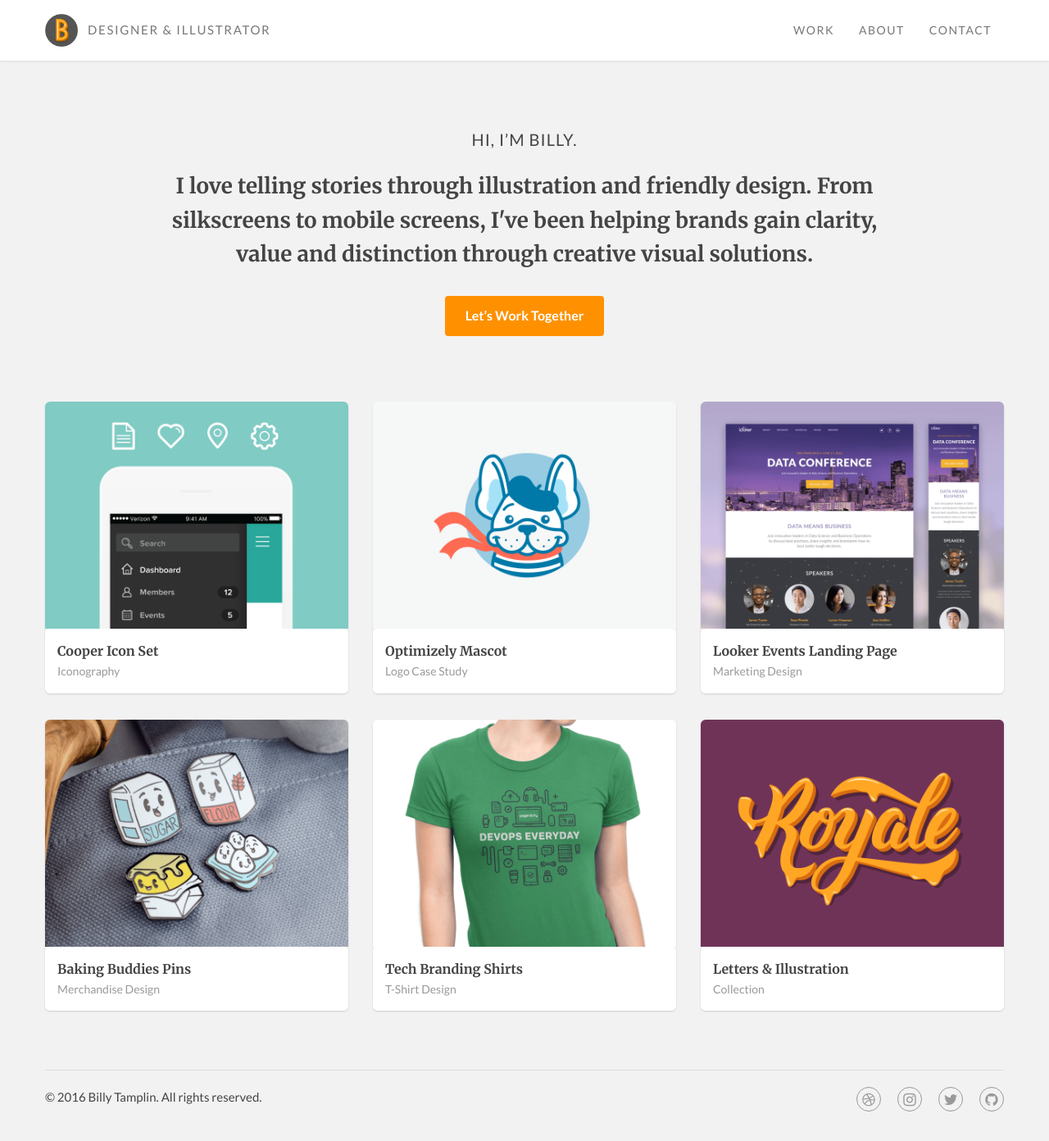
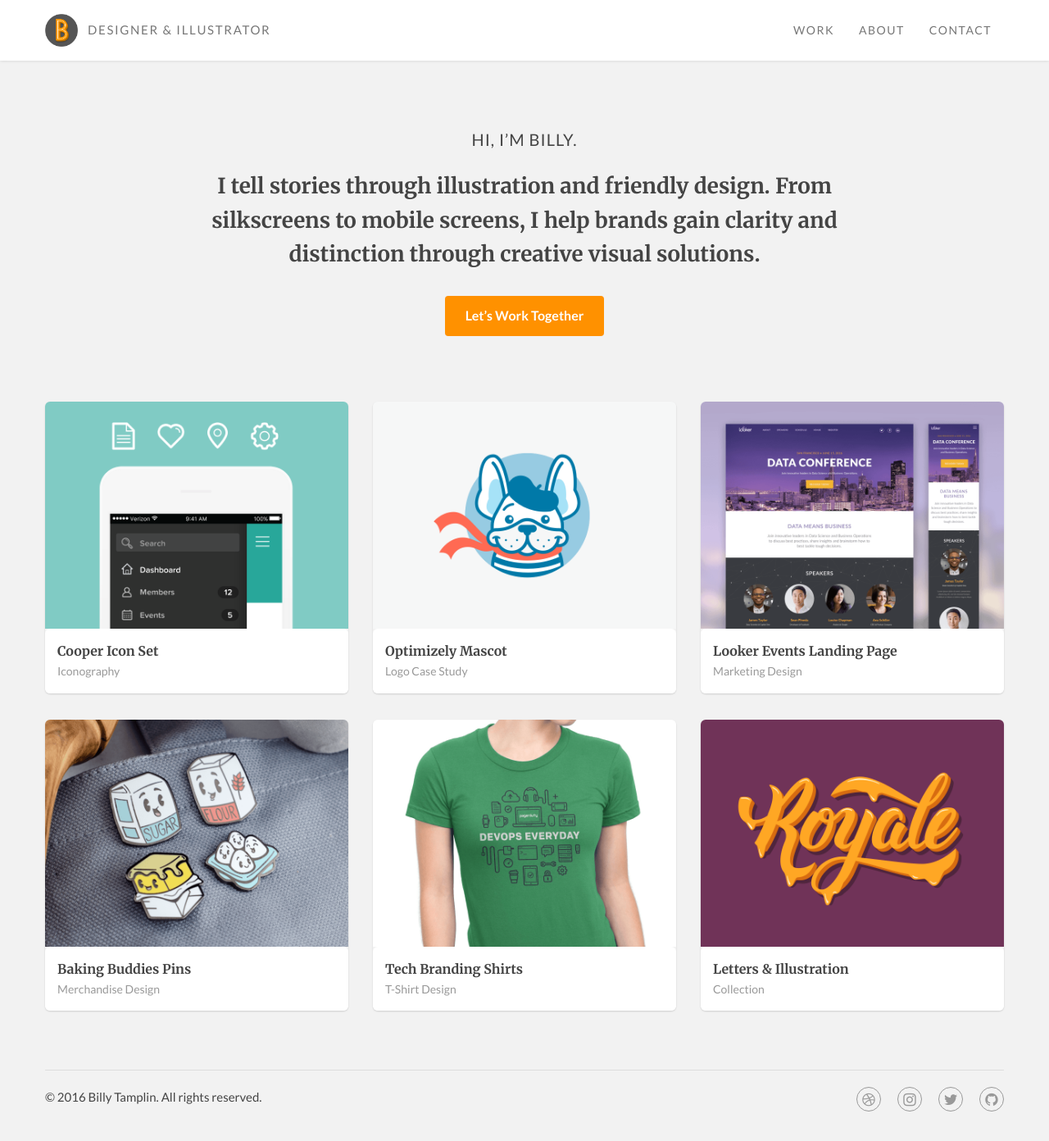
Before and after one commit to btamps/btamps.github.io, a Jekyll site: the page built from index.html, in a window 1280 px wide. Shown: the whole page at 82% size. Built offline with Jekyll 4.4.1, drawn with Linux system fonts in a browser that asks for light colours; nearby versions of some CDN libraries.

Commit message:
content edits

```diff
--- a/index.html
+++ b/index.html
@@ -5,7 +5,7 @@
   <div class="row">
     <div class="home-hero">
       <p>Hi, I’m Billy.
-      <h1>I love telling stories through illustration and friendly design. From silkscreens to mobile screens, I've been helping brands gain clarity, value and distinction through creative visual solutions.</h1>
+      <h1>I tell stories through illustration and friendly design. From silkscreens to mobile screens, I help brands gain clarity and distinction through creative visual solutions.</h1>
       <a class="btn" href="/contact">Let’s Work Together</a>
     </div>
   </div>
```
